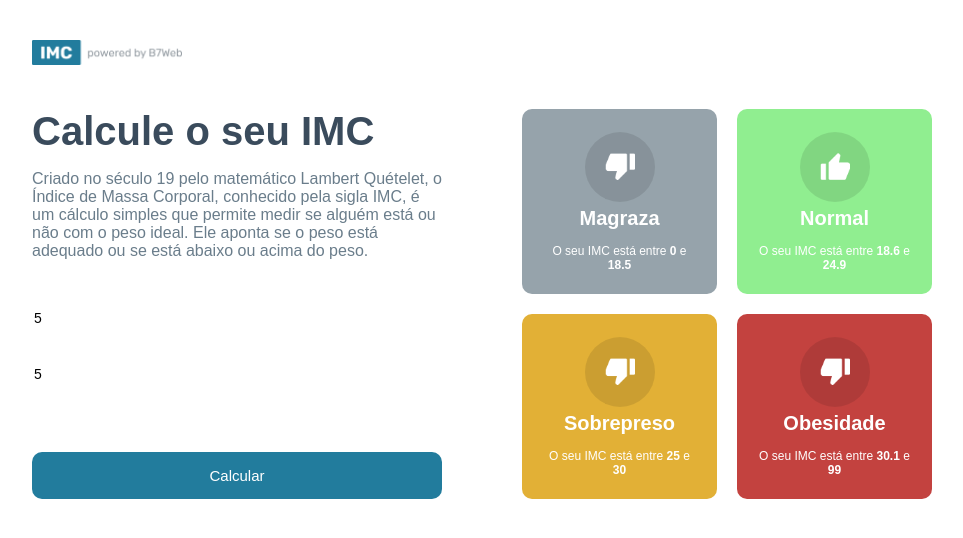
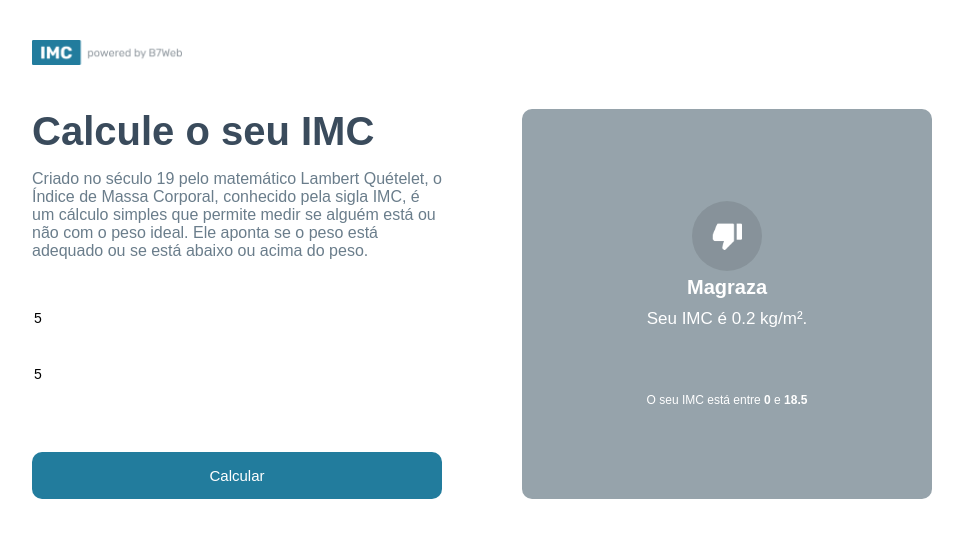
Before and after one commit to AnthonyWendy/imc-calculator, a React (Create React App) app: page / in a window 1280 px wide. Both pictures are taken after typing "5", "5" into the empty fields and a click on the button "Calcular". Shown: the top 538 px of the page, without its empty margins (158-1121 px from the left). Built offline with nearby package versions, Linux system fonts and the light colour scheme.

Commit message:
Estilização do resultado modificada

```diff
--- a/src/App.module.css
+++ b/src/App.module.css
@@ -57,7 +57,6 @@
 
 .leftSide button:hover{
     opacity: .8;
-
 }
 
 .rightSide {
@@ -73,3 +72,9 @@
     grid-template-columns: repeat(2, 1fr);
     gap: 20px;
 }
+
+.rightBig {
+    flex: 1;
+    display: flex;
+
+}
--- a/src/App.tsx
+++ b/src/App.tsx
@@ -1,17 +1,18 @@
 import { useState } from 'react';
 import styles from './App.module.css';
 import poweredImage from './assets/powered.png';
-import { levels, calculateimc } from './helpers/imc';
+import { levels, calculateimc, level } from './helpers/imc';
 import { GridItem } from './components/GridItem';
 
 const App = () => {
 
   const [ heigthField, setHeigthField ] = useState<number>(0); //useState<number>(0) = não podera setar outro tipo de argumento, somente number.
   const [weightFiled, setWeightFiled] = useState<number>(0);
+  const [toShow, setToShow] = useState<level | null>(null);
 
-  const hancleCalculateButton = () => {
+  const handleCalculateButton = () => {
     if(heigthField && weightFiled){
-
+      setToShow(calculateimc(heigthField, weightFiled));
     } else {
       alert("Ainda falta informações....")
     }
@@ -29,34 +30,36 @@
         <div className={styles.leftSide}>
           <h1>Calcule o seu IMC</h1>
           <p>Criado no século 19 pelo matemático Lambert Quételet, o Índice de Massa Corporal, conhecido pela sigla IMC, é um cálculo simples que permite medir se alguém está ou não com o peso ideal. Ele aponta se o peso está adequado ou se está abaixo ou acima do peso.</p>
-
-
-
           <input
             type="number"
             placeholder="Digite a sua altura. Ex: 1.5 mts"
             value={heigthField > 0 ? heigthField : ''}
             onChange={e => setHeigthField(parseFloat(e.target.value))}
           />
-
           <input
             type="number"
             placeholder="Digite o seu peso. Ex: 60.5 kg"
             value={weightFiled > 0 ? weightFiled : ''}
             onChange={e => setWeightFiled(parseFloat(e.target.value))}
           />
-
-          <button onClick={hancleCalculateButton}>Calcular</button>
-
-
+          <button onClick={handleCalculateButton}>Calcular</button>
         </div>
         <div className={styles.rightSide}>
-        <div className={styles.grid}>
-            {levels.map((item, key) => (
-              <GridItem key={key}  item={item}/>
-            )
-            )}
+        {!toShow &&
+          <div className={styles.grid}>
+          {levels.map((item, key) => (
+            <GridItem key={key}  item={item}/>
+          ))}
+        </div>
+
+        }
+        {toShow &&
+          <div className={styles.rightBig}>
+            <div className={styles.rightArrow}></div>
+            <GridItem item={toShow} />
           </div>
+
+        }
         </div>
       </div>
 
--- a/src/components/GridItem/GridItem.module.css
+++ b/src/components/GridItem/GridItem.module.css
@@ -30,3 +30,8 @@
     margin-top: 14px;
     text-align: center;
 }
+
+.yourImc {
+    font-size: 17px;
+    margin: 10px 0px 50px 0px;
+}
--- a/src/components/GridItem/GridItem.tsx
+++ b/src/components/GridItem/GridItem.tsx
@@ -11,9 +11,13 @@
     return (
         <div className={styles.main} style={{ backgroundColor: item.color }}>
             <div className={styles.gradIcon}>
-                <img src={item.icon == 'up' ? upImage:downImage} alt="" width="30"/>
+                <img src={item.icon === 'up' ? upImage:downImage} alt="" width="30"/>
             </div>
             <div className={styles.gradTitle}>{item.title}</div>
+            {item.yourImc &&
+                <div className={styles.yourImc}>Seu IMC é {item.yourImc} kg/m².</div>
+
+            }
             <div className={styles.gradInfo}>
                 <>
                     O seu IMC está entre <strong>{item.imc[0]}</strong> e <strong>{item.imc[1]}</strong>
--- a/src/helpers/imc.ts
+++ b/src/helpers/imc.ts
@@ -19,7 +19,7 @@
 
     for(let i in levels){
         if(imc >= levels[i].imc[0] && imc < levels[i].imc[1]){
-            levels[i].yourImc = imc;
+            levels[i].yourImc = parseFloat(imc.toFixed(2));
             return levels[i];
         }
     }
```
